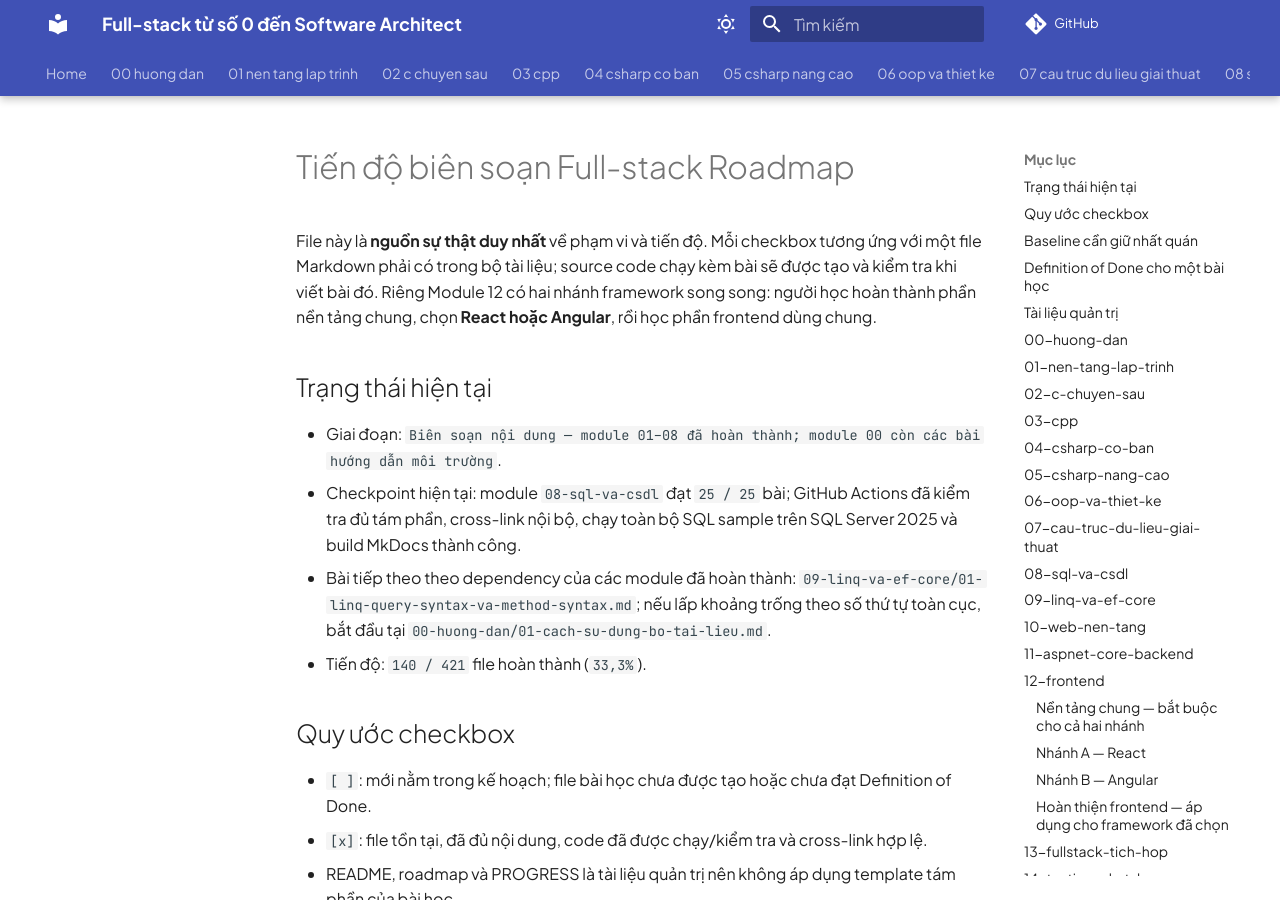
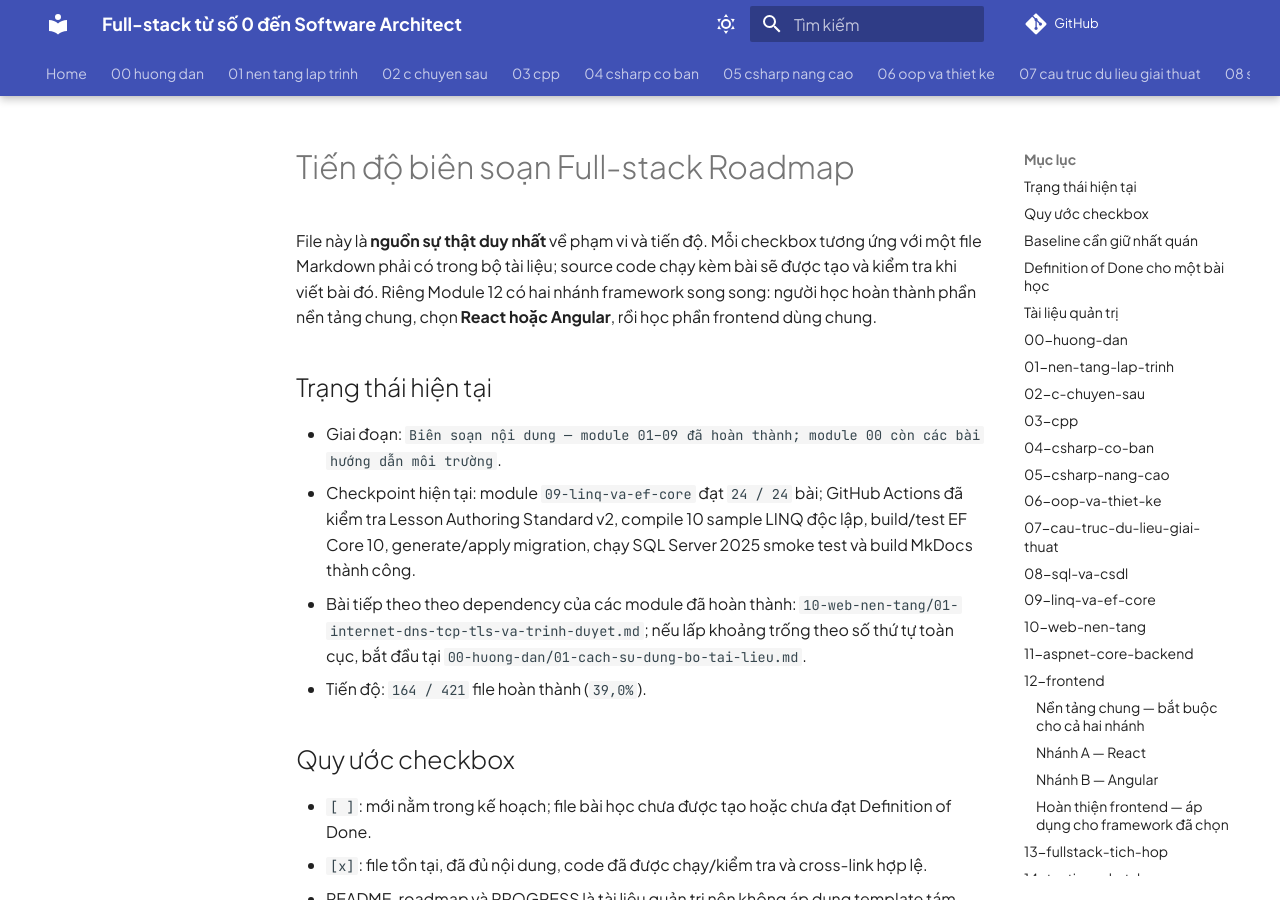
Before and after one commit to Xuanthanh-dzz/full-stack, an MkDocs documentation site: the page built from fullstack-roadmap/PROGRESS.md, in a window 1280 px wide and 900 px high. Built offline with MkDocs 1.6.1 and Material for MkDocs 9.7.7, drawn with Linux system fonts in a browser that asks for light colours; comment, search, counter and statistics services are not loaded; some of the changed text lies outside the part shown.

Commit message:
docs(progress): mark Module 09 complete

```diff
--- a/fullstack-roadmap/PROGRESS.md
+++ b/fullstack-roadmap/PROGRESS.md
@@ -4,10 +4,10 @@ File này là **nguồn sự thật duy nhất** về phạm vi và tiến độ
 
 ## Trạng thái hiện tại
 
-- Giai đoạn: `Biên soạn nội dung — module 01–08 đã hoàn thành; module 00 còn các bài hướng dẫn môi trường`.
-- Checkpoint hiện tại: module `08-sql-va-csdl` đạt `25 / 25` bài; GitHub Actions đã kiểm tra đủ tám phần, cross-link nội bộ, chạy toàn bộ SQL sample trên SQL Server 2025 và build MkDocs thành công.
-- Bài tiếp theo theo dependency của các module đã hoàn thành: `09-linq-va-ef-core/01-linq-query-syntax-va-method-syntax.md`; nếu lấp khoảng trống theo số thứ tự toàn cục, bắt đầu tại `00-huong-dan/01-cach-su-dung-bo-tai-lieu.md`.
-- Tiến độ: `140 / 421` file hoàn thành (`33,3%`).
+- Giai đoạn: `Biên soạn nội dung — module 01–09 đã hoàn thành; module 00 còn các bài hướng dẫn môi trường`.
+- Checkpoint hiện tại: module `09-linq-va-ef-core` đạt `24 / 24` bài; GitHub Actions đã kiểm tra Lesson Authoring Standard v2, compile 10 sample LINQ độc lập, build/test EF Core 10, generate/apply migration, chạy SQL Server 2025 smoke test và build MkDocs thành công.
+- Bài tiếp theo theo dependency của các module đã hoàn thành: `10-web-nen-tang/01-internet-dns-tcp-tls-va-trinh-duyet.md`; nếu lấp khoảng trống theo số thứ tự toàn cục, bắt đầu tại `00-huong-dan/01-cach-su-dung-bo-tai-lieu.md`.
+- Tiến độ: `164 / 421` file hoàn thành (`39,0%`).
 
 ## Quy ước checkbox
 
@@ -221,30 +221,30 @@ File này là **nguồn sự thật duy nhất** về phạm vi và tiến độ
 
 ## 09-linq-va-ef-core
 
-- [ ] `09-linq-va-ef-core/01-linq-query-syntax-va-method-syntax.md`
-- [ ] `09-linq-va-ef-core/02-where-select-va-selectmany.md`
-- [ ] `09-linq-va-ef-core/03-ordering-partitioning-va-distinct.md`
-- [ ] `09-linq-va-ef-core/04-aggregate-groupby-va-tolookup.md`
-- [ ] `09-linq-va-ef-core/05-join-va-groupjoin.md`
-- [ ] `09-linq-va-ef-core/06-deferred-execution-va-materialization.md`
-- [ ] `09-linq-va-ef-core/07-ienumerable-va-iqueryable.md`
-- [ ] `09-linq-va-ef-core/08-expression-tree-query-provider-va-sql-translation.md`
-- [ ] `09-linq-va-ef-core/09-composition-va-dynamic-query.md`
-- [ ] `09-linq-va-ef-core/10-loi-linq-va-toi-uu.md`
-- [ ] `09-linq-va-ef-core/11-ef-core-10-dbcontext-va-entity.md`
-- [ ] `09-linq-va-ef-core/12-convention-data-annotation-va-fluent-api.md`
-- [ ] `09-linq-va-ef-core/13-migration-code-first-va-seeding.md`
-- [ ] `09-linq-va-ef-core/14-crud-change-tracking-va-unit-of-work.md`
-- [ ] `09-linq-va-ef-core/15-quan-he-one-to-one-one-to-many-many-to-many.md`
-- [ ] `09-linq-va-ef-core/16-eager-explicit-va-lazy-loading.md`
-- [ ] `09-linq-va-ef-core/17-n-plus-one-projection-va-split-query.md`
-- [ ] `09-linq-va-ef-core/18-transaction-va-concurrency-token.md`
-- [ ] `09-linq-va-ef-core/19-global-query-filter-va-interceptor.md`
-- [ ] `09-linq-va-ef-core/20-raw-sql-va-stored-procedure.md`
-- [ ] `09-linq-va-ef-core/21-performance-no-tracking-compiled-query-bulk-update.md`
-- [ ] `09-linq-va-ef-core/22-testing-ef-core-voi-sqlite-va-testcontainers.md`
-- [ ] `09-linq-va-ef-core/23-repository-pattern-co-nen-dung.md`
-- [ ] `09-linq-va-ef-core/24-du-an-data-access-cho-web-api.md`
+- [x] `09-linq-va-ef-core/01-linq-query-syntax-va-method-syntax.md`
+- [x] `09-linq-va-ef-core/02-where-select-va-selectmany.md`
+- [x] `09-linq-va-ef-core/03-ordering-partitioning-va-distinct.md`
+- [x] `09-linq-va-ef-core/04-aggregate-groupby-va-tolookup.md`
+- [x] `09-linq-va-ef-core/05-join-va-groupjoin.md`
+- [x] `09-linq-va-ef-core/06-deferred-execution-va-materialization.md`
+- [x] `09-linq-va-ef-core/07-ienumerable-va-iqueryable.md`
+- [x] `09-linq-va-ef-core/08-expression-tree-query-provider-va-sql-translation.md`
+- [x] `09-linq-va-ef-core/09-composition-va-dynamic-query.md`
+- [x] `09-linq-va-ef-core/10-loi-linq-va-toi-uu.md`
+- [x] `09-linq-va-ef-core/11-ef-core-10-dbcontext-va-entity.md`
+- [x] `09-linq-va-ef-core/12-convention-data-annotation-va-fluent-api.md`
+- [x] `09-linq-va-ef-core/13-migration-code-first-va-seeding.md`
+- [x] `09-linq-va-ef-core/14-crud-change-tracking-va-unit-of-work.md`
+- [x] `09-linq-va-ef-core/15-quan-he-one-to-one-one-to-many-many-to-many.md`
+- [x] `09-linq-va-ef-core/16-eager-explicit-va-lazy-loading.md`
+- [x] `09-linq-va-ef-core/17-n-plus-one-projection-va-split-query.md`
+- [x] `09-linq-va-ef-core/18-transaction-va-concurrency-token.md`
+- [x] `09-linq-va-ef-core/19-global-query-filter-va-interceptor.md`
+- [x] `09-linq-va-ef-core/20-raw-sql-va-stored-procedure.md`
+- [x] `09-linq-va-ef-core/21-performance-no-tracking-compiled-query-bulk-update.md`
+- [x] `09-linq-va-ef-core/22-testing-ef-core-voi-sqlite-va-testcontainers.md`
+- [x] `09-linq-va-ef-core/23-repository-pattern-co-nen-dung.md`
+- [x] `09-linq-va-ef-core/24-du-an-data-access-cho-web-api.md`
 
 ## 10-web-nen-tang
 
@@ -553,6 +553,7 @@ File này là **nguồn sự thật duy nhất** về phạm vi và tiến độ
 
 ## Lịch sử cập nhật
 
+- `2026-09-22`: hoàn thành module `09-linq-va-ef-core` (`24/24` bài) theo Lesson Authoring Standard v2; baseline .NET 10/C# 14/EF Core 10.0.12/SQL Server 2025; thêm Entry/Exit test, rubric, TL;DR, mục `Khi nào KHÔNG dùng`, scale notes, bài judgment liên module, retrieval practice, sample CommerceLab Data Access và CI migration/provider-real smoke test.
 - `2026-09-22`: hoàn thành toàn bộ module `08-sql-va-csdl` (`25/25` bài); verifier chạy từng lab trên SQL Server 2025 trong Docker, kiểm tra cấu trúc tám phần/cross-link và build toàn bộ MkDocs; capstone cuối module là CSDL thương mại điện tử có schema, constraint, index, transaction, security, backup/migration và query tuning.
 - `2026-09-22`: mở rộng module `12-frontend` thành hai lựa chọn song song React/Angular sau 12 bài nền tảng HTML/CSS/JavaScript/TypeScript; Module 13 chấp nhận framework đã chọn. Tổng manifest tăng từ `410` lên `421` file.
 - `2026-09-21`: hoàn thành toàn bộ module `07-cau-truc-du-lieu-giai-thuat` (`19/19` bài); bổ sung CI kiểm tra cấu trúc tám phần, cross-link, build warnings-as-errors và run toàn bộ sample .NET 9; project cuối module là Route Engine dùng weighted graph, priority queue và Dijkstra.
```
